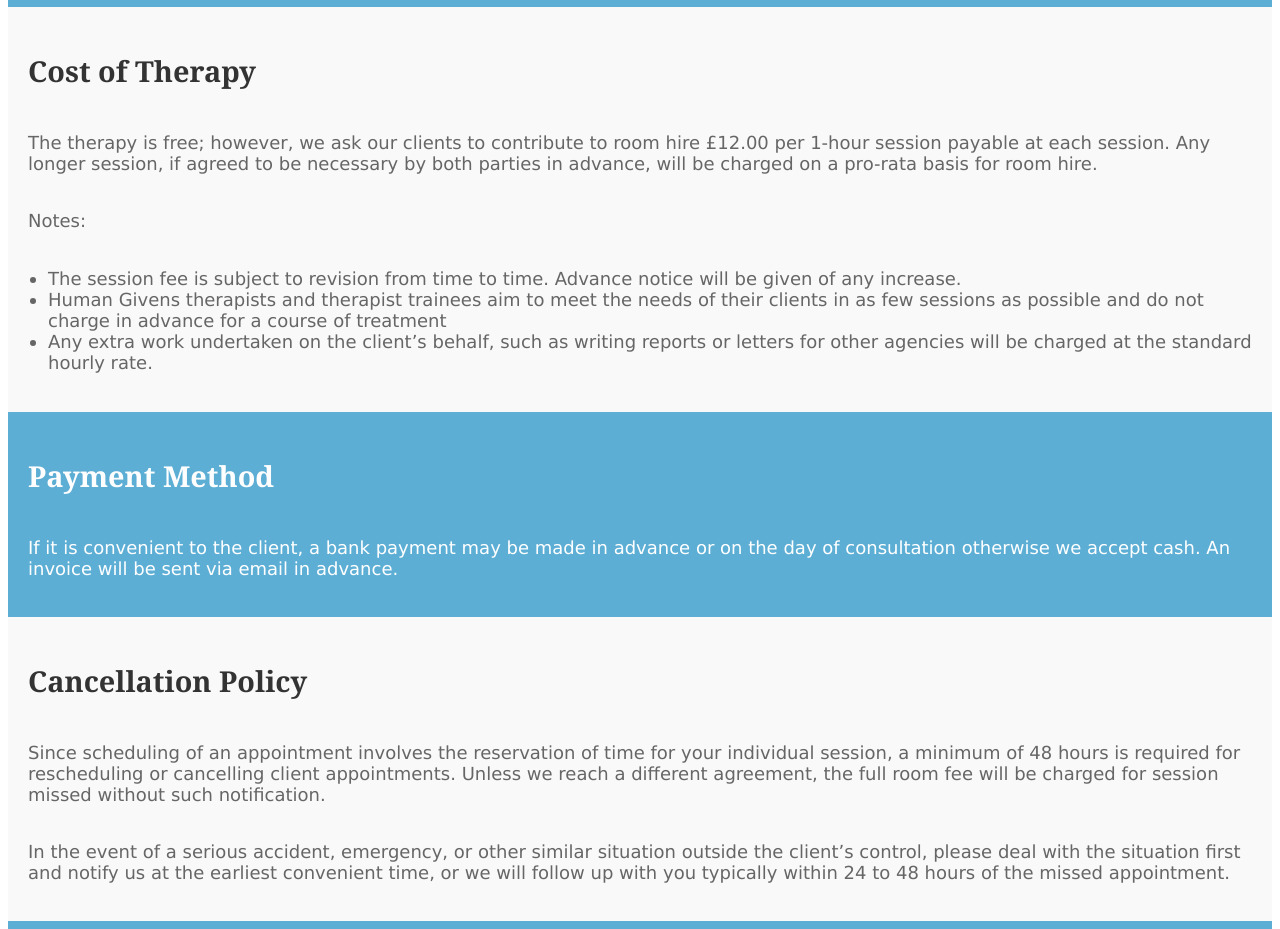
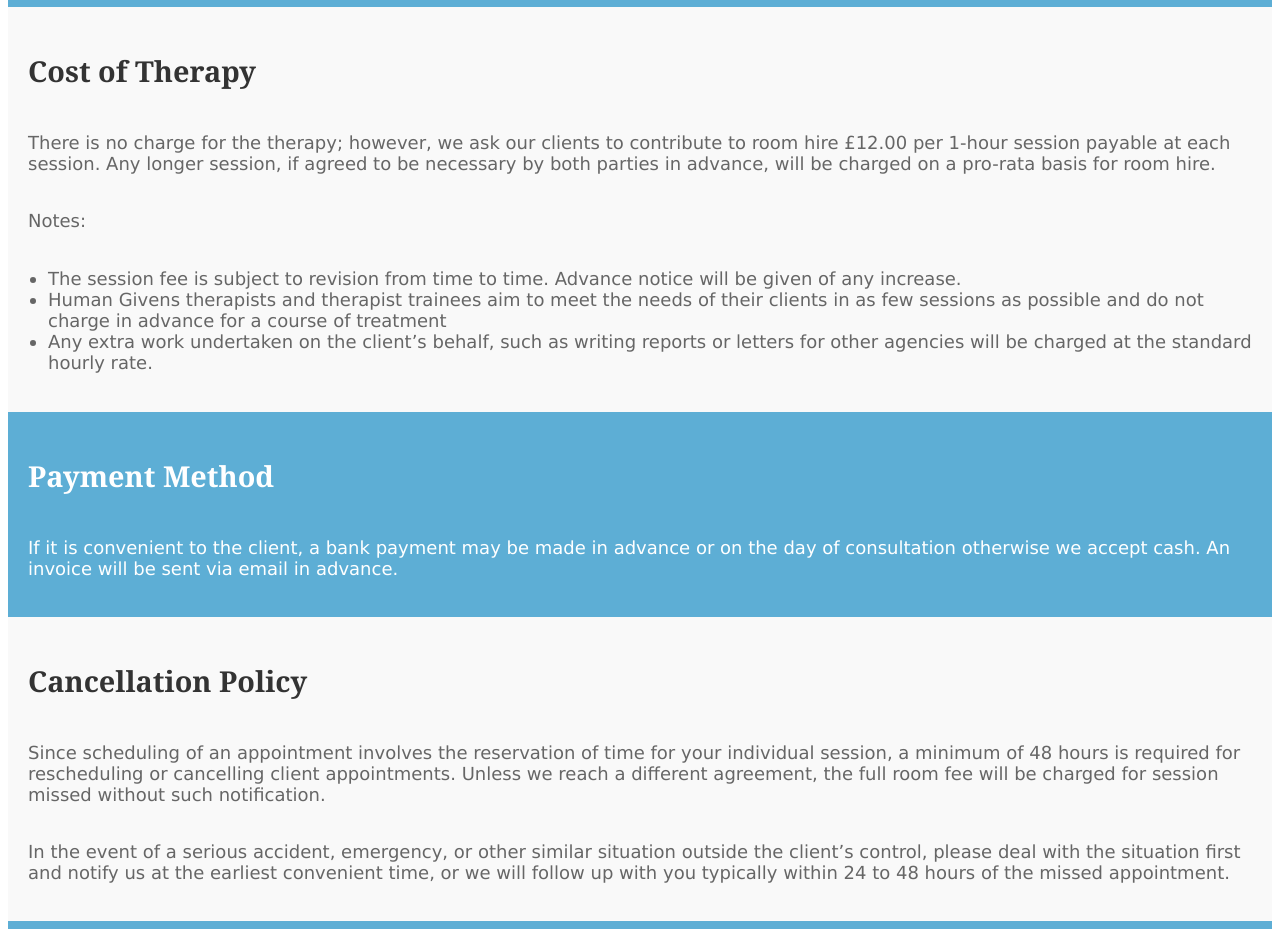
Before and after one commit to MikeForde/cstestvuejs, a Vue app: page /business in a window 1280 px wide. Shown: the part 1040-1969 px from the top of the page. Built offline with nearby package versions, Linux system fonts and the light colour scheme.

Commit message:
Fee wording tweak

```diff
--- a/src/components/BusinessPage.vue
+++ b/src/components/BusinessPage.vue
@@ -37,7 +37,7 @@
       <section class="info-section" ref="section5" :data-section="5" :class="{ 'fade-in': showSection5 }">
         <div class="info-card">
           <h2>Cost of Therapy</h2>
-          <p>The therapy is free; however, we ask our clients to contribute to room hire £12.00 per 1-hour session payable at each session. Any longer session, if agreed to be necessary by both parties in advance, will be charged on a pro-rata basis for room hire.</p>
+          <p>There is no charge for the therapy; however, we ask our clients to contribute to room hire £12.00 per 1-hour session payable at each session. Any longer session, if agreed to be necessary by both parties in advance, will be charged on a pro-rata basis for room hire.</p>
           <p>Notes:</p>
           <ul>
             <li>The session fee is subject to revision from time to time. Advance notice will be given of any increase.</li>
```
